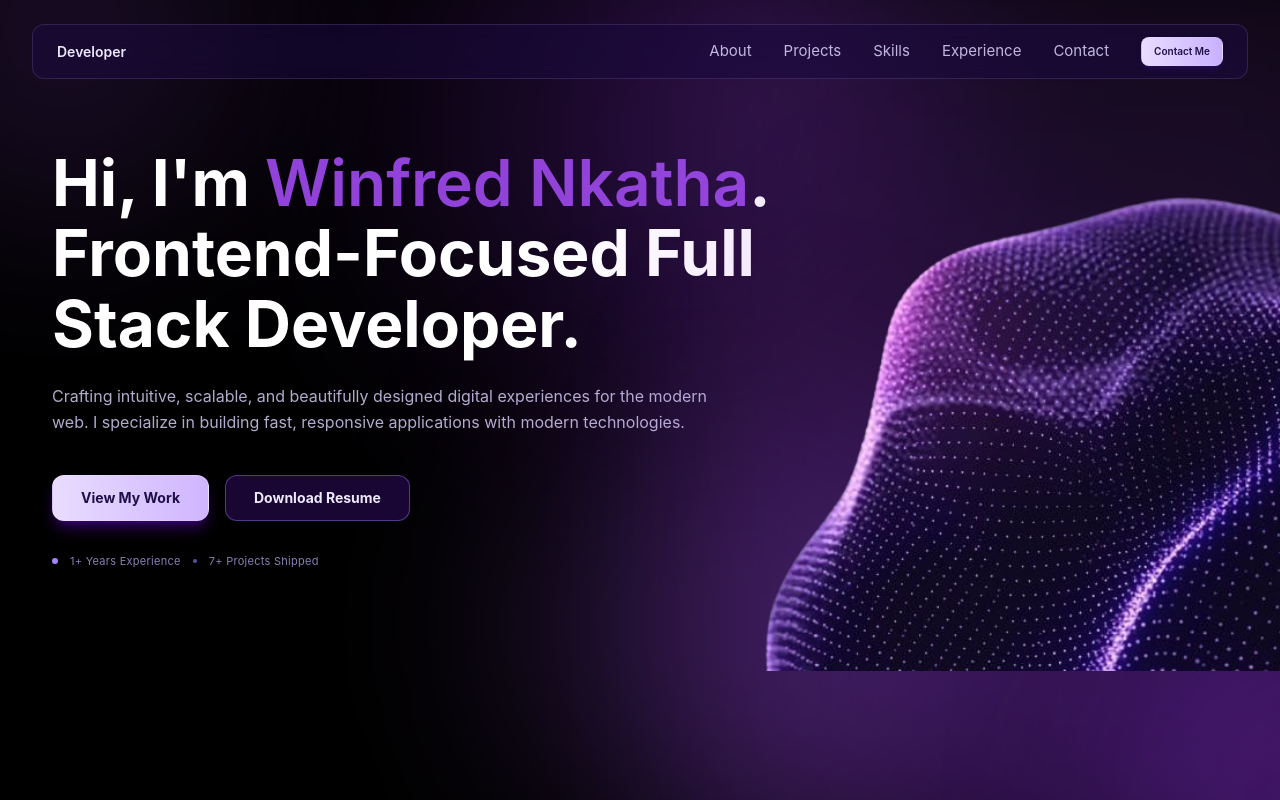
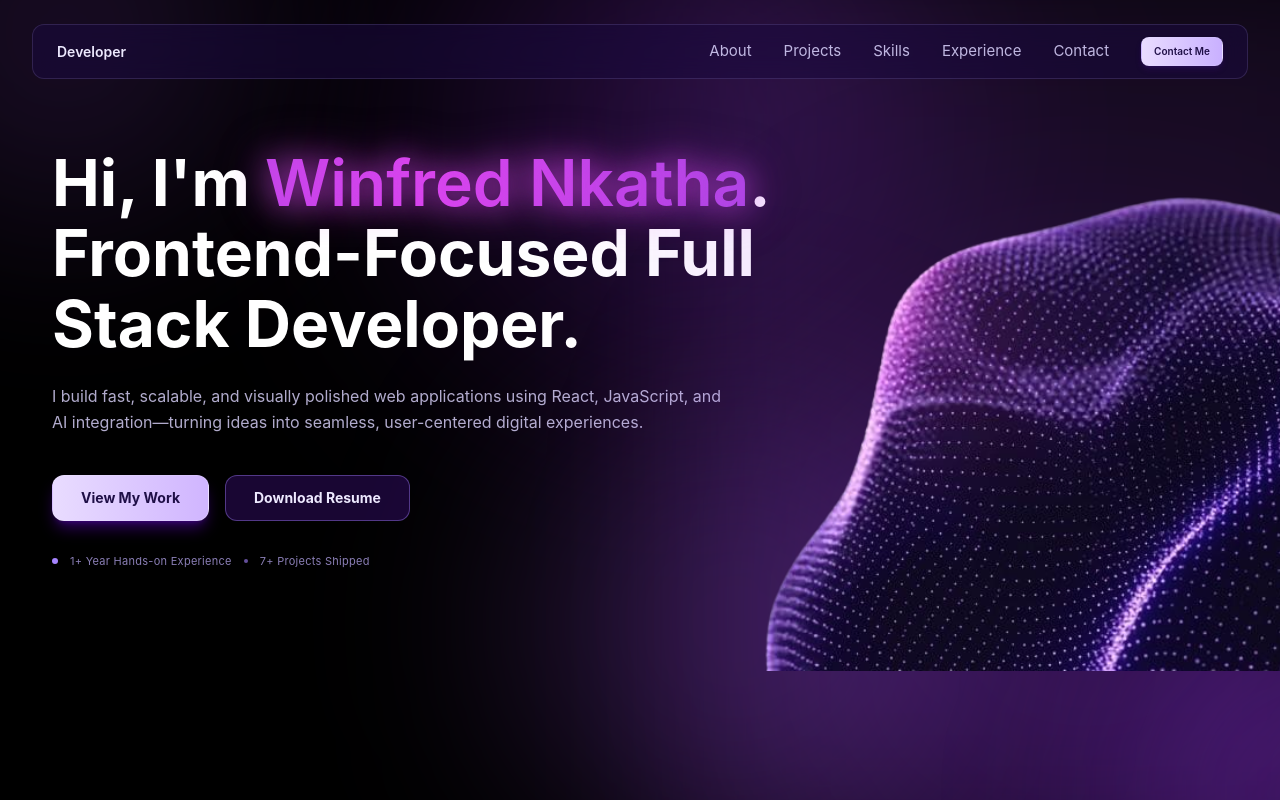
Before and after one commit to Winney360/Winfred-Nkatha-Portfolio, a React (Vite) app in the folder client/: page / in a window 1280 px wide. Shown: the top 800 px of the page. Built offline with nearby package versions, Linux system fonts and the light colour scheme; no server answers.

Commit message:
refactor(Hero): update text for clarity and improved messaging

```diff
--- a/client/src/sections/Hero.jsx
+++ b/client/src/sections/Hero.jsx
@@ -50,7 +50,22 @@ const Hero = () => {
               className="z-10 w-full lg:w-3/4"
             >
               <h1 className="text-balance text-[2.4rem] font-bold leading-[1.1] text-white md:text-[3.8rem] lg:text-[4rem]">
-                Hi, I&apos;m <span className="text-[#9143d9] font-semibold">Winfred Nkatha</span>.
+                Hi, I&apos;m <motion.span
+                  className="text-[#9143d9] font-semibold"
+                  style={{
+                    backgroundImage: "linear-gradient(90deg, #9143d9, #d946ef, #9143d9)",
+                    backgroundSize: "200% 100%",
+                    WebkitBackgroundClip: "text",
+                    WebkitTextFillColor: "transparent",
+                    backgroundClip: "text",
+                    textShadow: "0 0 30px rgba(217, 70, 239, 0.6)",
+                    filter: "drop-shadow(0 0 20px rgba(217, 70, 239, 0.5))"
+                  }}
+                  animate={{ backgroundPosition: ["0% 0%", "100% 0%", "0% 0%"] }}
+                  transition={{ duration: 4, repeat: Infinity, ease: "easeInOut" }}
+                >
+                  Winfred Nkatha
+                </motion.span>.
                 <br />
                 Frontend-Focused Full
                 <br />
@@ -58,7 +73,7 @@ const Hero = () => {
               </h1>
 
               <p className="mt-6 max-w-2xl text-sm leading-relaxed text-violet-200/80 md:text-base">
-                Crafting intuitive, scalable, and beautifully designed digital experiences for the modern web. I specialize in building fast, responsive applications with modern technologies.
+                I build fast, scalable, and visually polished web applications using React, JavaScript, and AI integration—turning ideas into seamless, user-centered digital experiences.
               </p>
 
               <div className="mt-10 flex flex-wrap items-center gap-4">
@@ -84,7 +99,7 @@ const Hero = () => {
                 className="mt-8 flex items-center gap-3 text-[11px] tracking-wide text-violet-300/70"
               >
                 <div className="h-1.5 w-1.5 rounded-full bg-violet-400" />
-                <span>1+ Years Experience</span>
+                <span>1+ Year Hands-on Experience</span>
                 <div className="h-1 w-1 rounded-full bg-violet-400/60" />
                 <span>7+ Projects Shipped</span>
               </motion.div>
```
